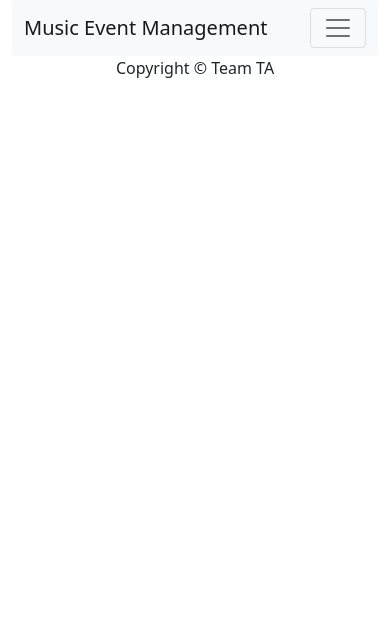
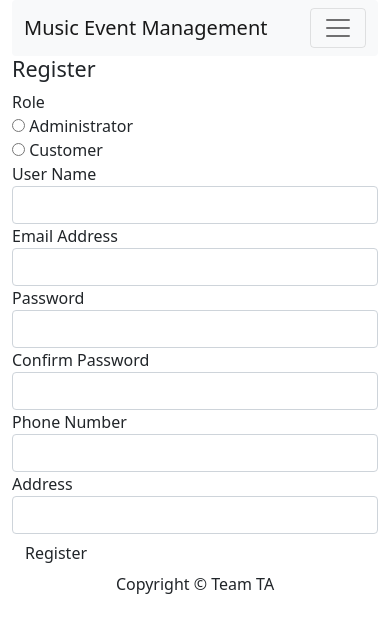
Before and after one commit to xiazeyu/assessment3, a Flask app: page /user/register in a window 390 px wide. Shown: the top 633 px of the page. Run offline with Flask 2, Linux system fonts and the light colour scheme; some libraries are stand-ins or nearby versions.

Commit message:
finished user

```diff
--- a/app/templates/user/register.html
+++ b/app/templates/user/register.html
@@ -1,26 +1,36 @@
-{% extends "base.html" %} {% block header %}
-<ul class="navbar-nav me-auto mb-2 mb-lg-0">
-  <li class="nav-item">
-    <a class="nav-link" aria-current="page" href="/">Home</a>
-  </li>
-  <li class="nav-item dropdown">
-    <a
-      class="nav-link dropdown-toggle active"
-      id="navbarDropdown"
-      role="button"
-      data-bs-toggle="dropdown"
-      aria-expanded="false"
-    >
-      Music Events Management
-    </a>
-  </li>
-  <li class="nav-item">
-    <a class="nav-link" href="/order/booking_history">Booking History</a>
-  </li>
-  <li class="nav-item">
-    <a class="nav-link" href="/logout">Logout</a>
-  </li>
-</ul>
+{% extends "base.html" %} {% import "bootstrap/wtf.html" as wtf %} {% block
+header %} {% endblock %} {% block content %}
 
-{% endblock %} {% block content %}
+<div class="container-fluid">
+  <div class="row justify-content-center">
+    <div class="col-md-6">
+      {% with messages = get_flashed_messages() %} {% if messages %} {% for
+      message in get_flashed_messages() %}
+
+      <div class="alert alert-warning alert-dismissible fade show" role="alert">
+        {{message}}
+        <button
+          type="button"
+          class="btn-close"
+          data-bs-dismiss="alert"
+          aria-label="Close"
+        ></button>
+      </div>
+
+      {% endfor %} {% endif %} {% endwith %}
+    </div>
+  </div>
+</div>
+
+<div class="container-fluid">
+  <div class="row justify-content-center">
+    <div class="col-md-6">
+      <div class="page-header">
+        <h4>{{heading}}</h4>
+      </div>
+      {{ wtf.quick_form(form) }}
+    </div>
+  </div>
+</div>
+
 {% endblock %}
--- a/app/user/__init__.py
+++ b/app/user/__init__.py
@@ -27,40 +27,42 @@ def login():
             return redirect(next or url_for('main.content.list_items'))
         else:
             flash(error)
-    return render_template('user/login.html', form=login_form)
+    return render_template('user/login.html', form=login_form, heading="Login")
 
 
 @bp.route('/register', methods=['GET', 'POST'])
 def register():
-    username = request.args.get('username', None)
-    password = request.args.get('password', None)
-    email_id = request.args.get('email_id', None)
-    contact_number = request.args.get('contact_number', None)
-    address = request.args.get('address', None)
+    register_form = RegisterForm()
+    error = None
+    if register_form.validate_on_submit():
+        role = register_form.role.data
+        user_name = register_form.user_name.data
+        email_id = register_form.email_id.data
+        password = register_form.password.data
+        phonenumber = register_form.phonenumber.data
+        address = register_form.address.data
+        u1 = User.query.filter_by(username=user_name).first()
+        if u1 is not None:
+            error = 'user name alreday registered'
+        if error is None:
+            pwd_hash = generate_password_hash(password)
+            new_user = User(username=user_name,
+                            password_hash=pwd_hash,
+                            emailid=email_id,
+                            phonenumber=phonenumber,
+                            role=role,
+                            address=address,
+                            )
+            db.session.add(new_user)
+            db.session.commit()
+            return redirect(url_for('main.user.login'))
+        else:
+            flash(error)
 
-    return render_template('user/register.html')
-
-    form = RegisterForm()
-    if form.validate_on_submit():
-        print('Register form submitted')
-
-        # get username, password and email from the form
-        uname = form.username.data
-        pwd = form.password.data
-        email = form.email.data
-
-        # create password hash
-        pwd_hash = generate_password_hash(pwd)
-
-        # create a new user model object
-        new_user = User(name=uname, password_hash=pwd_hash, emailid=email)
-        db.session.add(new_user)
-        db.session.commit()
-        # commit to the database and redirect to HTML page
-        return redirect(url_for('auth.register'))
+    return render_template('user/register.html', form=register_form, heading="Register")
 
 
 @bp.route('/logout')
 def logout():
     logout_user()
-    return 'Successfully logged out user'
+    return redirect(url_for('main.content.list_items'))
```
Also changed, not shown: app/templates/user/login.html (+41 -11 lines), app/database.db.
